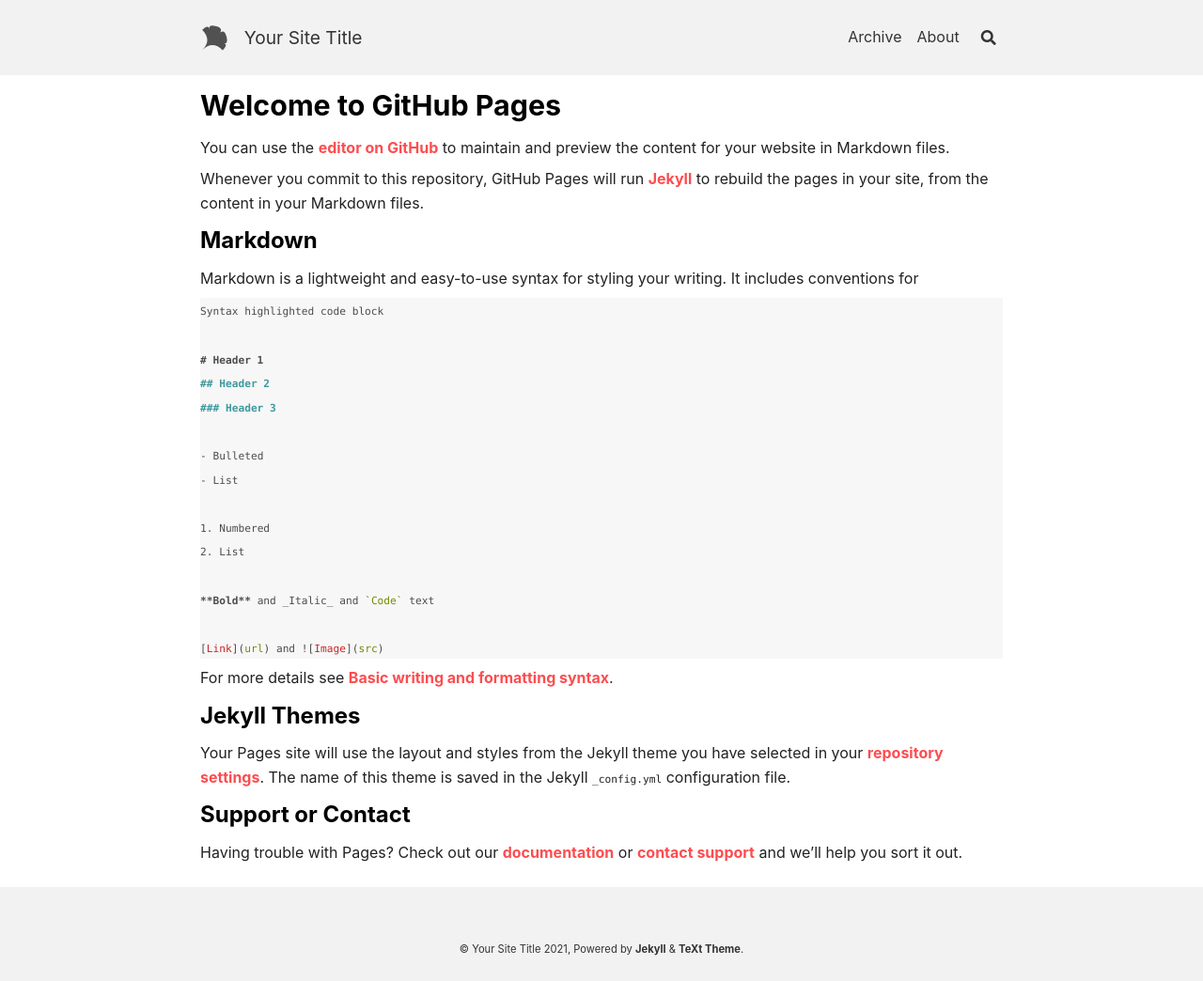
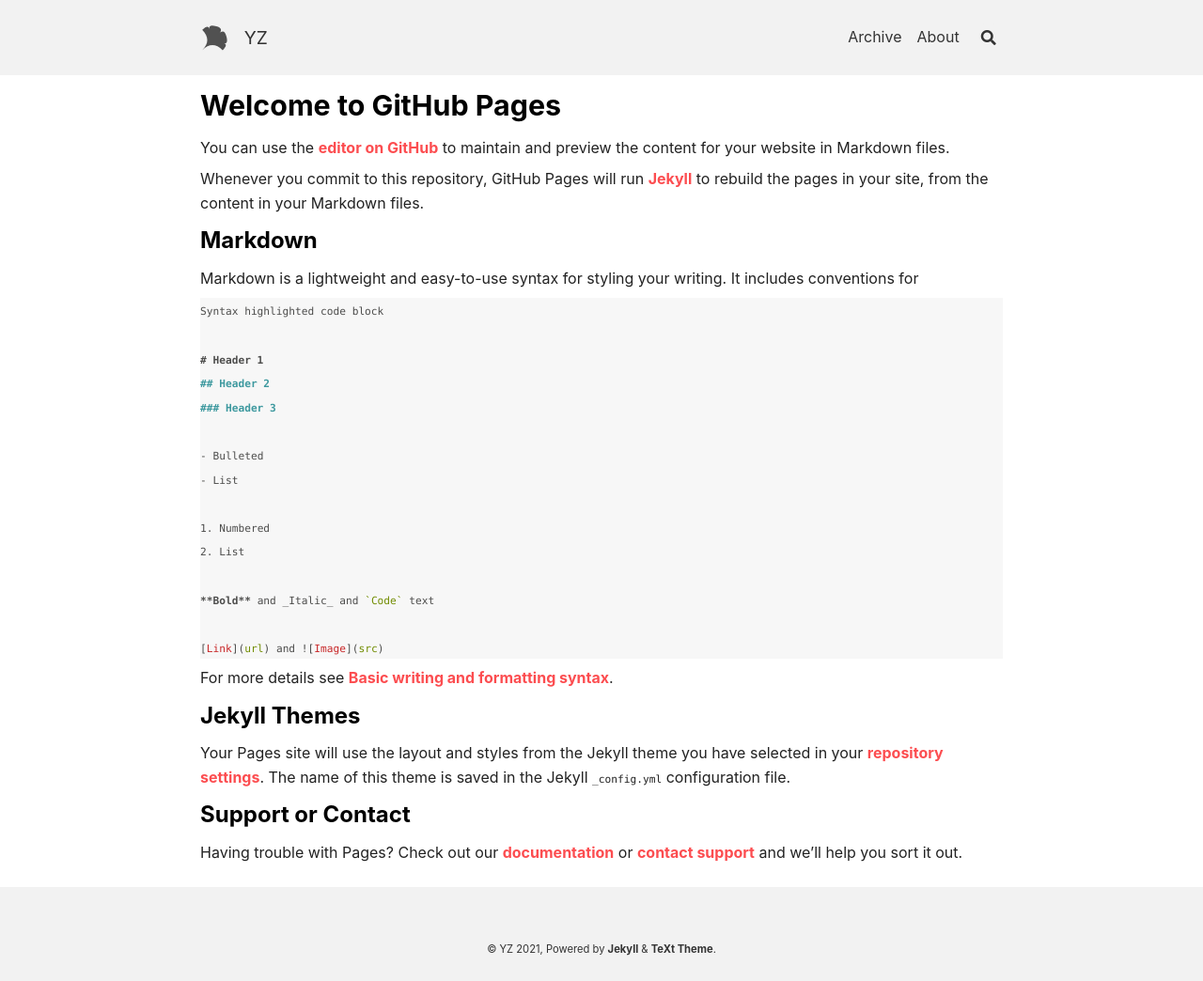
Before and after one commit to yz14/tm21, a Jekyll site: the page built from index.md, in a window 1280 px wide. Shown: the whole page at 94% size. Built offline with Jekyll 4.4.1, drawn with Linux system fonts in a browser that asks for light colours; nearby versions of some CDN libraries; emoji names are drawn with the system emoji font; our own code applies the rules of GitHub Pages for plain Markdown files; the list of posts is cut into pages by our own code.

Commit message:
Update _config.yml

```diff
--- a/_config.yml
+++ b/_config.yml
@@ -18,11 +18,11 @@
 ##############################
 text_skin: default # "default" (default), "dark", "forest", "ocean", "chocolate", "orange"
 highlight_theme: default # "default" (default), "tomorrow", "tomorrow-night", "tomorrow-night-eighties", "tomorrow-night-blue", "tomorrow-night-bright"
-url     : # the base hostname & protocol for your site e.g. https://www.someone.com
-baseurl : # does not include hostname
-title   : Your Site Title
+url     : https://yz14.github.io # the base hostname & protocol for your site e.g. https://www.someone.com
+baseurl : /tm21 # does not include hostname
+title   : YZ
 description: > # this means to ignore newlines until "Language & timezone"
-  Your Site Description
+  This is my homepage
 
 
 ## => Language and Timezone
@@ -55,7 +55,7 @@ author:
 
 ## => GitHub Repository (if the site is hosted by GitHub)
 ##############################
-repository: user_name/repo_name
+repository: yz14.github.io/tm21
 repository_tree: master
 
 
```
